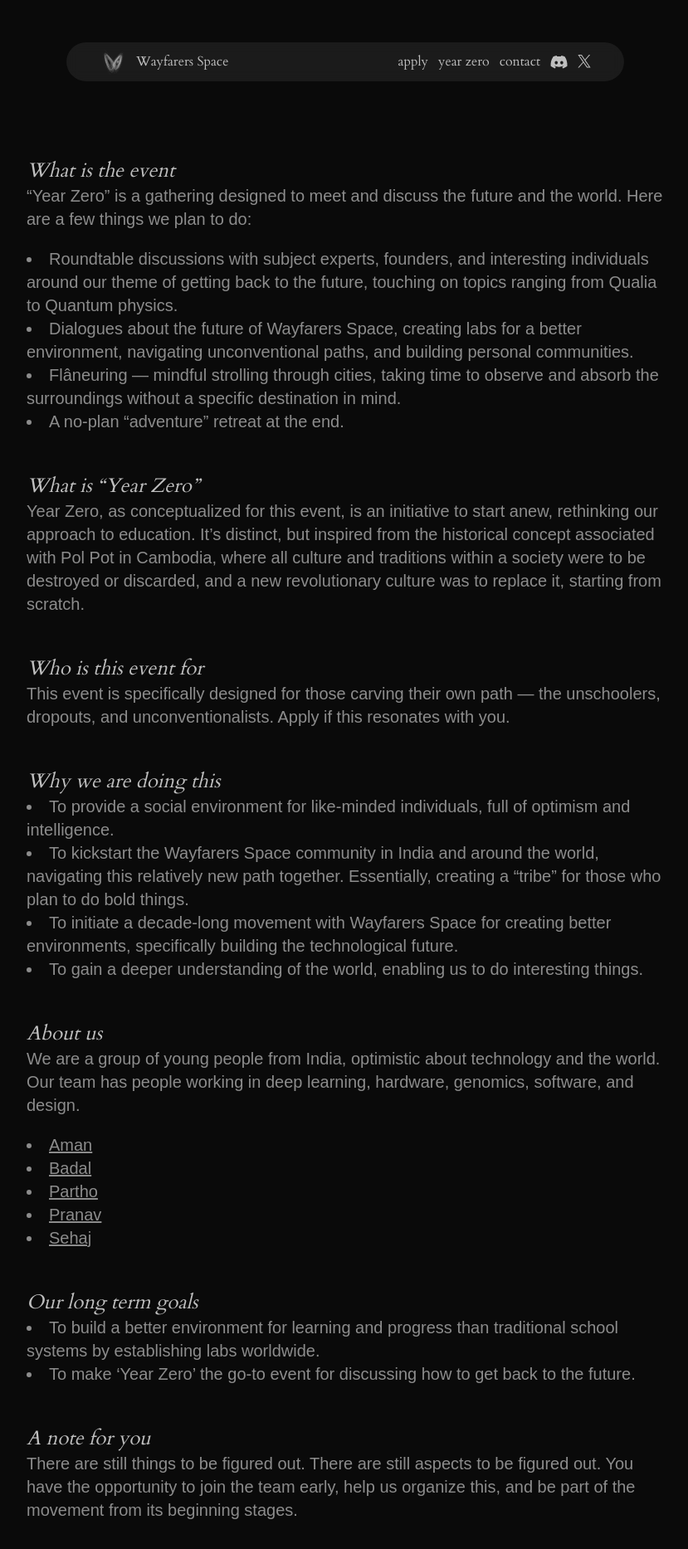
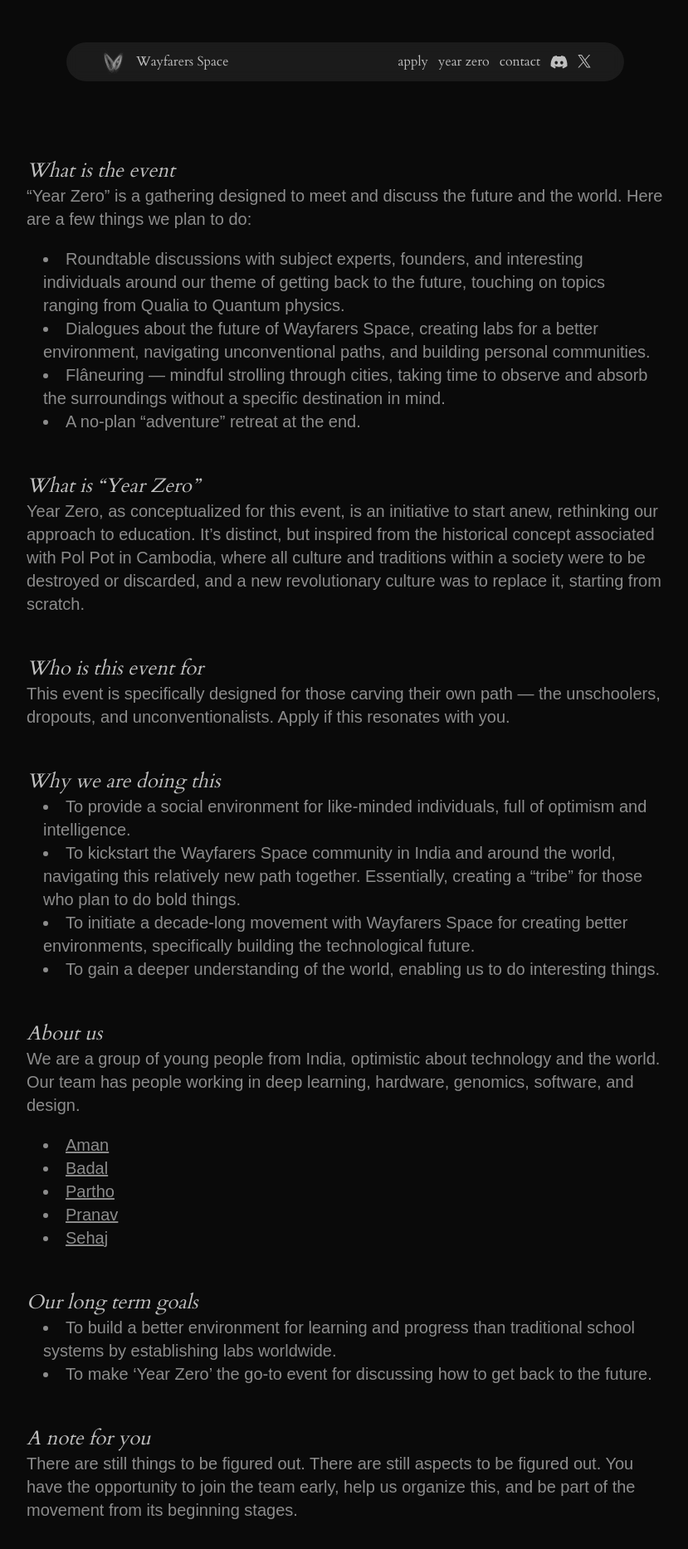
Before and after one commit to TheBlapse/wayfarers.space, a Next.js app: page /year-zero in a window 1280 px wide. Shown: the part 678-2545 px from the top of the page at 83% size, without its empty margins (224-1053 px from the left). Built offline with nearby package versions, Linux system fonts and the light colour scheme; a web font is replaced by a local one.

Commit message:
add left margin

```diff
--- a/app/year-zero/page.tsx
+++ b/app/year-zero/page.tsx
@@ -67,7 +67,7 @@
           <p className="font-serif text-lg text-darktext md:text-xl">
             &ldquo;Year Zero&rdquo; is a gathering designed to meet and discuss
             the future and the world. Here are a few things we plan to do:
-            <ul className="mt-5 list-inside list-disc">
+            <ul className="ml-4 md:ml-5 mt-5 list-inside list-disc">
               <li>
                 Roundtable discussions with subject experts, founders, and
                 interesting individuals around our theme of getting back to the
@@ -116,7 +116,7 @@
             Why we are doing this
           </h1>
           <p className="font-serif text-lg text-darktext md:text-xl">
-            <ul className="list-inside list-disc">
+            <ul className="ml-4 md:ml-5 list-inside list-disc">
               <li>
                 To provide a social environment for like-minded individuals,
                 full of optimism and intelligence.
@@ -147,7 +147,7 @@
             We are a group of young people from India, optimistic about
             technology and the world. Our team has people working in deep
             learning, hardware, genomics, software, and design.
-            <ul className="mt-5 list-inside list-disc">
+            <ul className="ml-4 md:ml-5 mt-5 list-inside list-disc">
               <li>
                 <Link
                   className="underline hover:decoration-dotted hover:opacity-70"
@@ -196,7 +196,7 @@
             Our long term goals
           </h1>
           <p className="font-serif text-lg text-darktext md:text-xl">
-            <ul className="list-inside list-disc">
+            <ul className="ml-4 md:ml-5 list-inside list-disc">
               <li>
                 To build a better environment for learning and progress than
                 traditional school systems by establishing labs worldwide.
```
